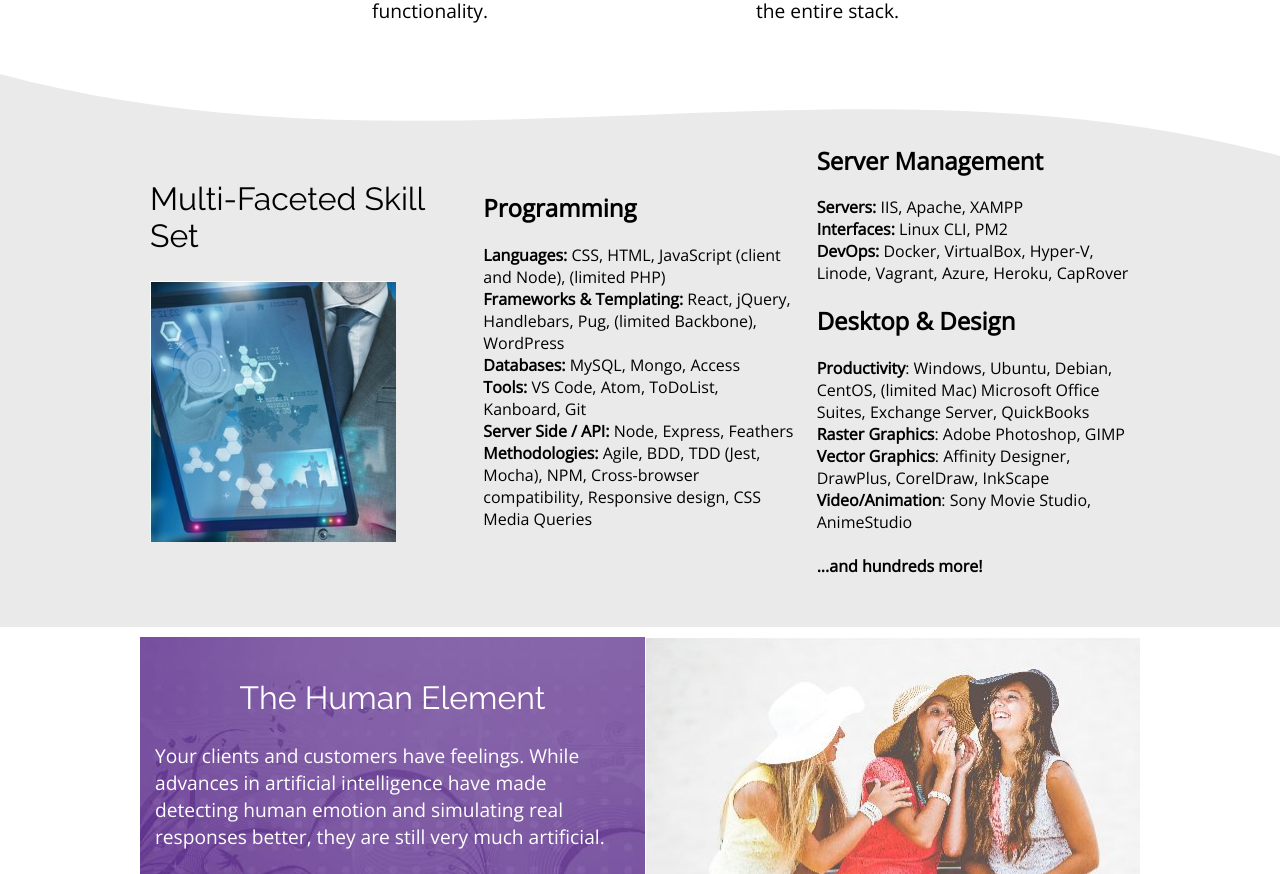
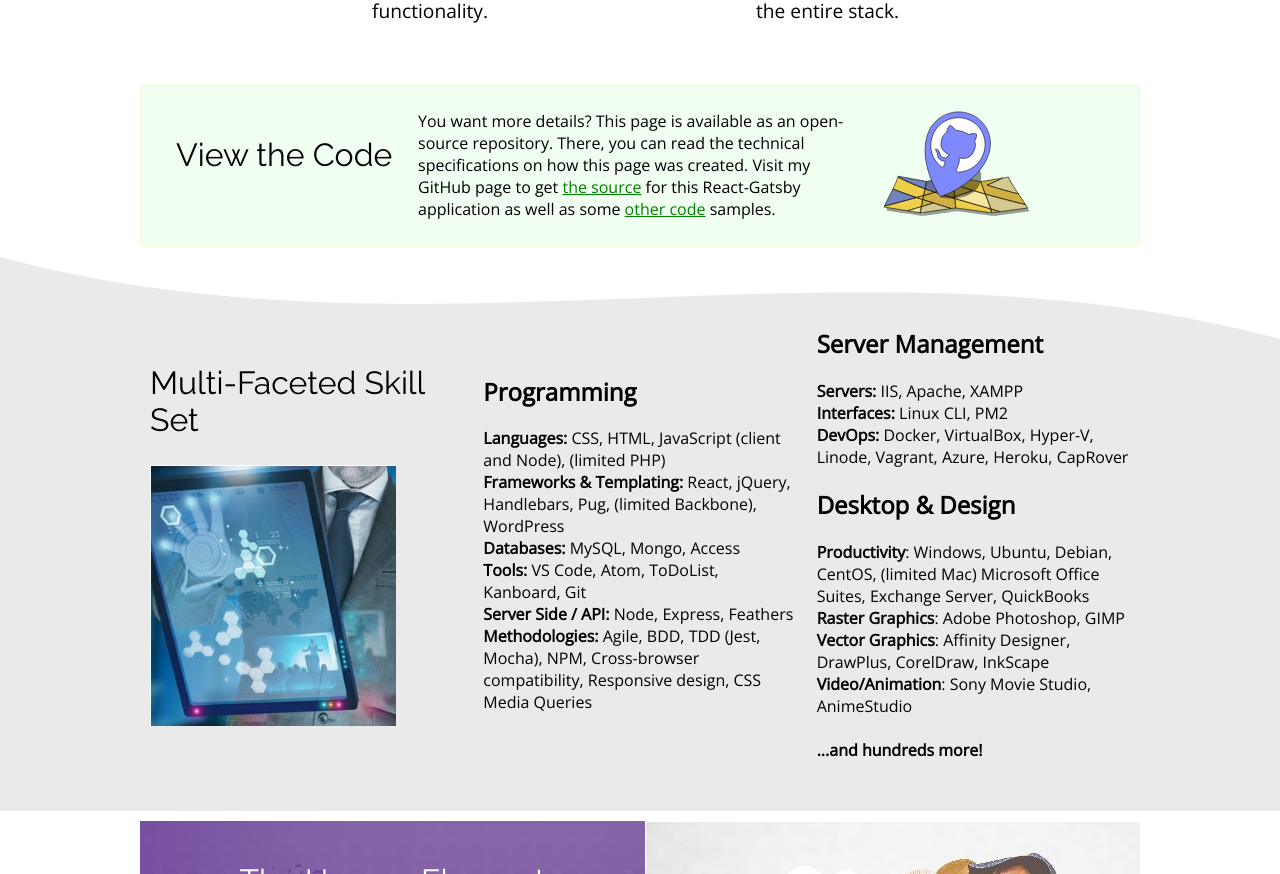
Before and after one commit to ComputerCarl/computercarl-cv, a Gatsby site: page / in a window 1280 px wide. Shown: the part 942-1816 px from the top of the page. Built offline with nearby package versions, Linux system fonts and the light colour scheme; Gatsby itself is replaced by a stand-in of ours.

Commit message:
added source code section

```diff
--- a/gatsby-config.js
+++ b/gatsby-config.js
@@ -25,7 +25,6 @@
         background_color: `#663399`,
         theme_color: `#663399`,
         display: `minimal-ui`,
-        icon: `src/images/gatsby-icon.png`, // This path is relative to the root of the site.
         icon: `src/images/potion.png`, // This path is relative to the root of the site.
       },
     },
--- a/src/pages/index.js
+++ b/src/pages/index.js
@@ -12,6 +12,7 @@
 import SectionSkills from '../sections/SectionSkills'
 import SectionFooter from '../sections/SectionFooter';
 import SectionHeader from '../sections/SectionHeader';
+import SectionSourceCode from '../sections/SectionSourceCode';
 import SectionHumans from '../sections/SectionHumans';
 import SectionRoles from '../sections/SectionRoles'
 import SectionSlider from '../sections/SectionSlider';
@@ -59,6 +60,7 @@
             </NavBar>
             <SectionHeader {...props} />
             <SectionDeveloper />
+            <SectionSourceCode />
             <SectionSkills />
             <SectionHumans />
             <SectionAdvantages />
--- /dev/null
+++ b/src/sections/SectionSourceCode/index.js
@@ -0,0 +1,45 @@
+import React from 'react';
+import styled from 'styled-components';
+import { Contained, Row, Col } from '../../components/Formatters';
+
+import svgGithubMap from './computercarl-github-map.svg';
+
+const Note = styled.section`
+    padding: 15px;
+    border: 1px solid beige;
+    border-radius: 6PX;
+    background-color: honeydew;
+    display: flex;
+    flex-direction: row;
+    align-items: center;
+    a, a:hover, a:visited {
+        color: green;
+    }
+    & > div {
+        margin: 0 10px;
+    }
+`
+
+const SectionSourceCode = props => {
+    return (<Contained>
+        <Note>
+            <Row>
+                <Col span={2}>
+                    <h1>View the Code</h1>
+                </Col>
+                <Col span={4}>
+                    You want more details?
+                    This page is available as an open-source repository.
+                    There, you can read the technical specifications on how this page was created.
+                    Visit my GitHub page to get <a href="https://github.com/ComputerCarl/computercarl-cv" target="_new">the source</a> for this React-Gatsby application as well as some <a href="https://github.com/ComputerCarl" target="_new">other code</a> samples.
+                </Col>
+                <Col span={2}>
+                    <img src={svgGithubMap} alt="github map" width="150px" />
+                </Col>
+            </Row>
+        </Note>
+    </Contained>
+    )
+};
+
+export default SectionSourceCode;
```
Also changed, not shown: src/components/ResumeForm/index.jsx (+2 -5 lines), src/pages/page-2.js (deleted, +0 -16 lines), README.md, src/sections/SectionSourceCode/computercarl-github-map.svg (added).
